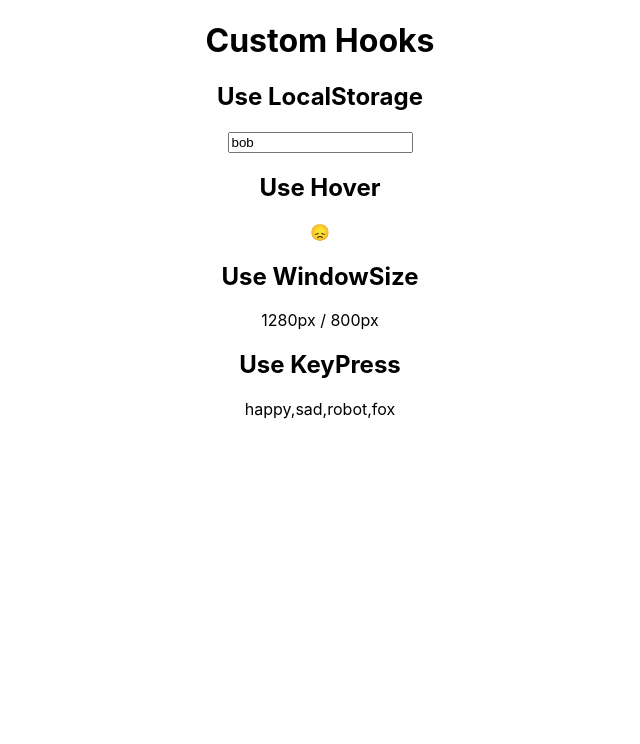
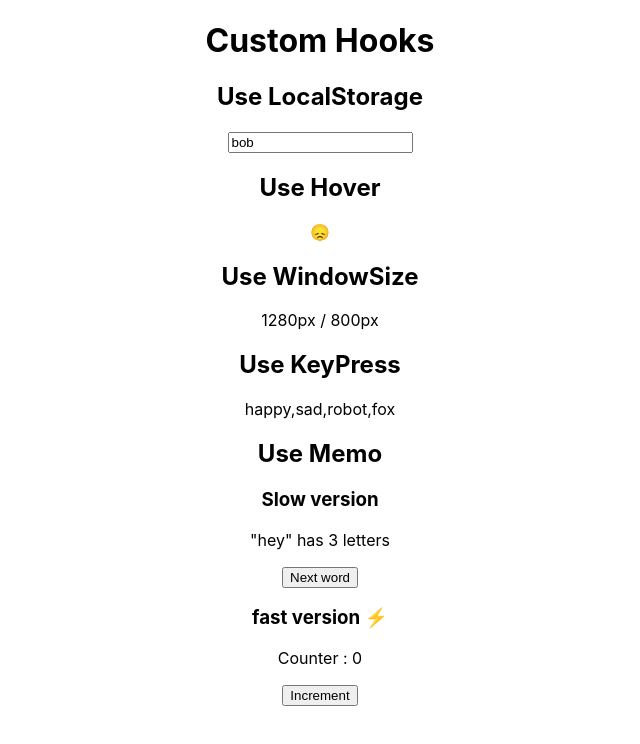
Before and after one commit to LiuL0703/react-hooks-examples, a React (Create React App) app: page / in a window 1280 px wide. Shown: the top 744 px of the page, without its empty margins (320-960 px from the left). Built offline with nearby package versions, Linux system fonts and the light colour scheme.

Commit message:
feat:useMemo

```diff
--- a/src/App.js
+++ b/src/App.js
@@ -4,6 +4,7 @@ import UseLocalStorage from './useLocalStorege';
 import UseHover from './useHover';
 import UseWindowSize from './useWindowSize';
 import UseKeyPress from './useKeyPress';
+import UseMemo from './useMemo';
 
 function App() {
   return (
@@ -19,6 +20,8 @@ function App() {
         <UseWindowSize/>
         <h2>Use KeyPress</h2>
         <UseKeyPress />
+        <h2>Use Memo</h2>
+        <UseMemo />
     </div>
   );
 }
--- /dev/null
+++ b/src/useMemo/index.js
@@ -0,0 +1,39 @@
+import React,{ useState, useMemo } from 'react';
+
+export default function UseMemoApp(){
+  const [count , setCount] = useState(0);
+  const [wordIndex, setWordIndex] = useState(0);
+
+  const words = ['hey','this','is','very','cool'];
+  const word = words[wordIndex];
+
+  // make it slow
+  const computedLetterCount = word => {
+    let i = 0;
+    while (i < 1000000000) i++;
+    return word.length;
+  }
+
+  const letterCount = useMemo(()=> computedLetterCount(word),[word]);
+
+
+  return (
+    <div>
+      <h3>Slow version</h3>
+      <p>"{word}" has {letterCount} letters</p>
+      <button
+        onClick={()=>{
+          const next = wordIndex + 1 === words.length ? 0 : wordIndex + 1;
+          setWordIndex(next);
+        }}
+      >
+      Next word
+      </button>
+      <h3>fast version ⚡️</h3>
+      <p>Counter : {count}</p>
+      <button onClick={()=>{
+        setCount(count + 1);
+      }}>Increment</button>
+    </div>
+  )
+}
```
